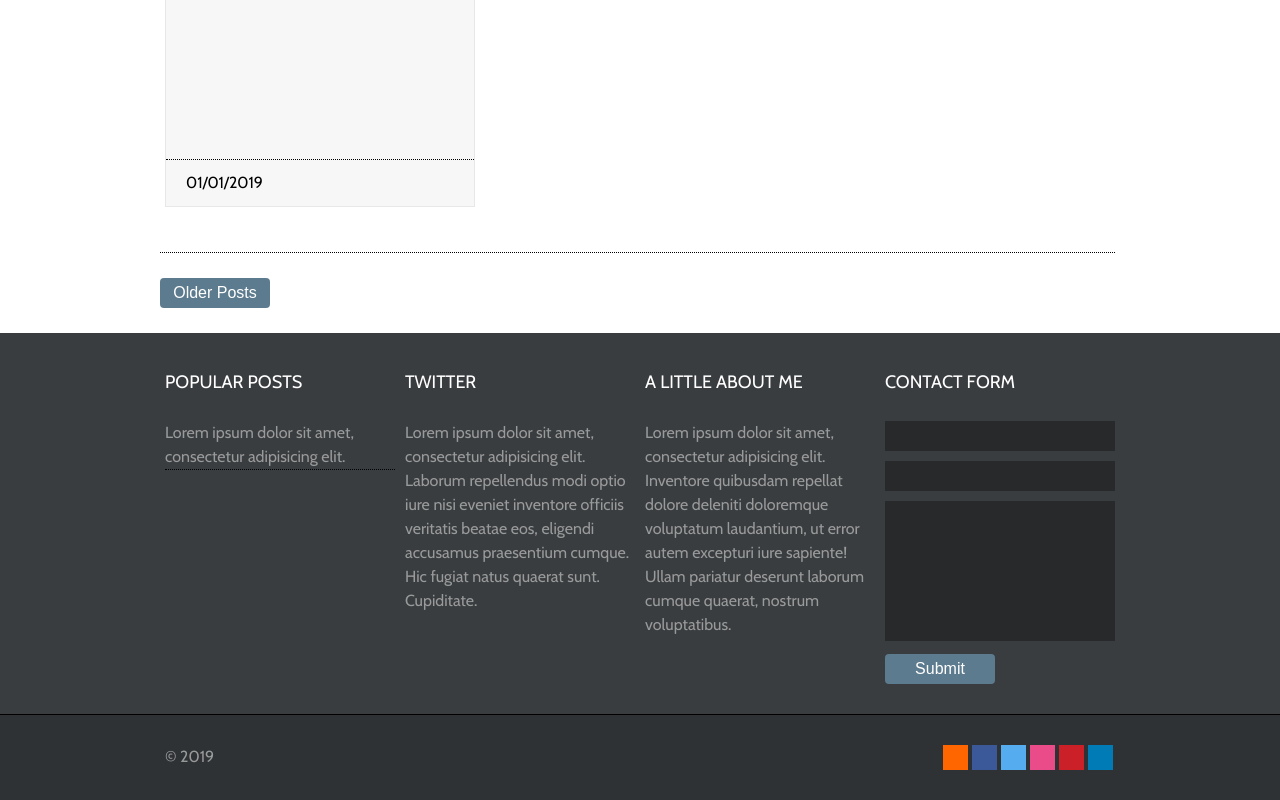
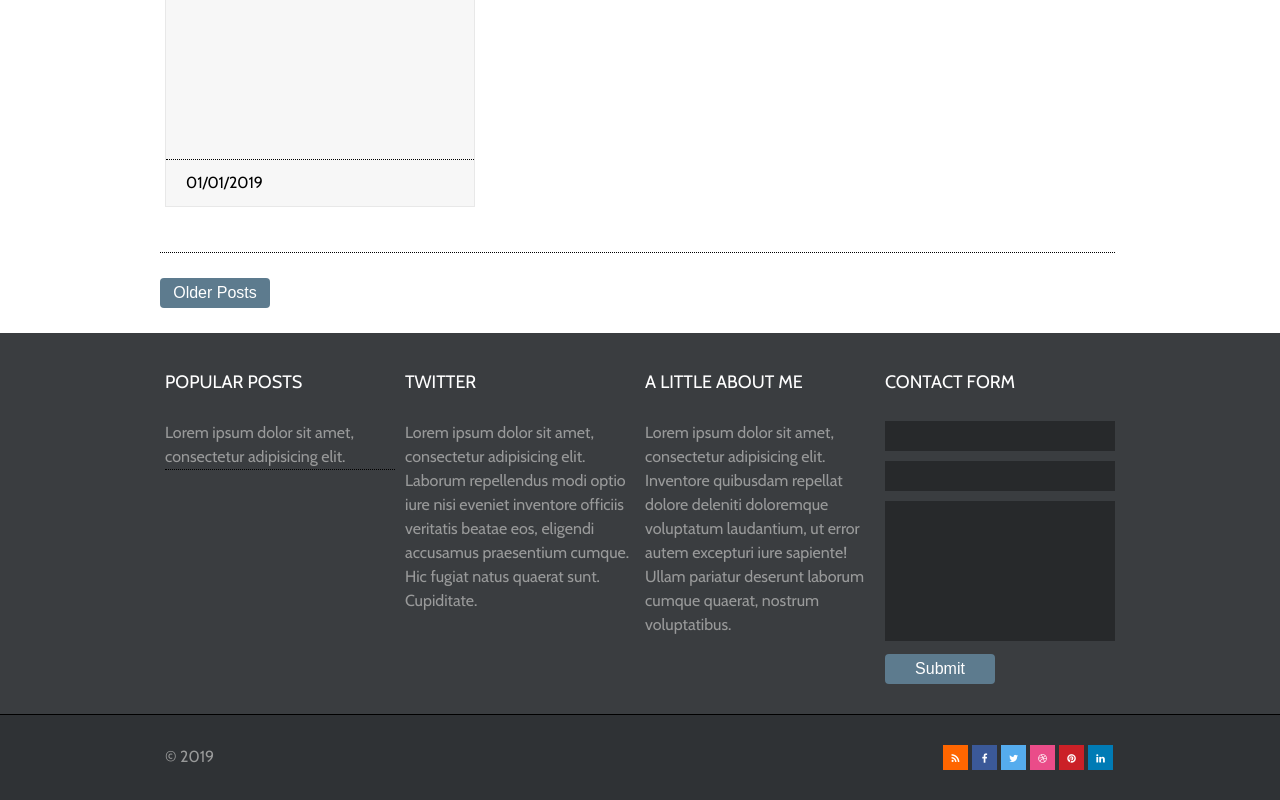
Before and after one commit to n7-remax/blog-project, a React (Create React App) app: page / in a window 1280 px wide. Shown: the part 897-1697 px from the top of the page. Built offline with nearby package versions, Linux system fonts and the light colour scheme.

Commit message:
import media icons

```diff
--- a/src/common/style/style.css
+++ b/src/common/style/style.css
@@ -1,4 +1,5 @@
 @import url('https://fonts.googleapis.com/css?family=Cabin');
+@import url('https://cdnjs.cloudflare.com/ajax/libs/font-awesome/4.7.0/css/font-awesome.min.css');
 
 * {
 	box-sizing: border-box;
```
